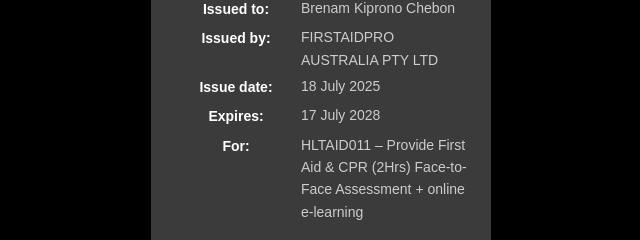
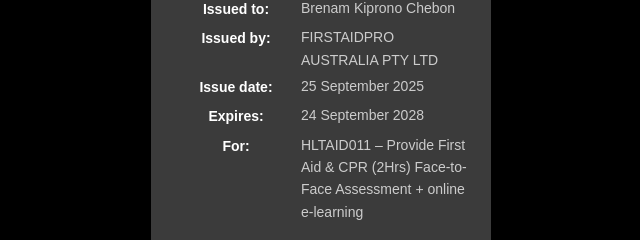
Before and after one commit to Muntet/mm, a plain HTML site: page index.html in a window 1280 px wide. Shown: the part 275-515 px from the top of the page, 319-959 px from the left. Drawn offline with Linux system fonts and the light colour scheme.

Commit message:
Update index.html

```diff
--- a/index.html
+++ b/index.html
@@ -208,8 +208,8 @@
       <p><span class="label">Number</span><span class="value">130101</span></p>
       <p><span class="label">Issued to:</span><span class="value">Brenam Kiprono Chebon</span></p>
       <p><span class="label">Issued by:</span><span class="value">FIRSTAIDPRO AUSTRALIA PTY LTD</span></p>
-      <p><span class="label">Issue date:</span><span class="value">18 July 2025</span></p>
-      <p><span class="label">Expires:</span><span class="value">17 July 2028</span></p>
+      <p><span class="label">Issue date:</span><span class="value">25 September 2025</span></p>
+      <p><span class="label">Expires:</span><span class="value">24 September 2028</span></p>
       <p><span class="label">For:</span><span class="value">HLTAID011 – Provide First Aid & CPR (2Hrs) Face-to-Face Assessment + online e-learning</span></p>
     </div>
 
```
